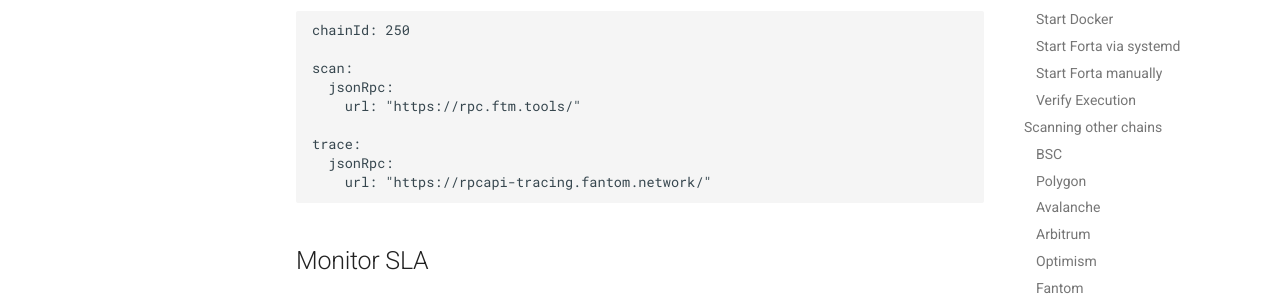
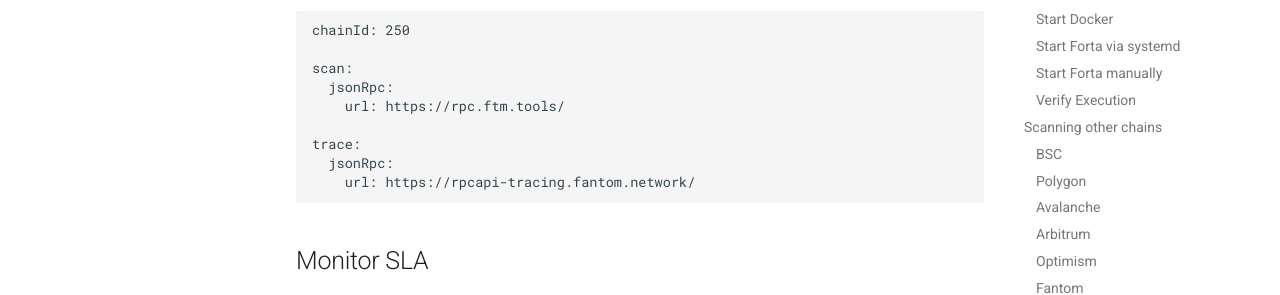
Before and after one commit to forta-network/docs, an MkDocs documentation site: the page built from docs/scanner-quickstart.md, in a window 1280 px wide and 900 px high, scrolled down 8781 px. Shown: the part 512-807 px from the top of the window. Built offline with MkDocs 1.6.1 and Material for MkDocs 9.7.7, drawn with Linux system fonts in a browser that asks for light colours.

Commit message:
remove quotes

````diff
--- a/docs/scanner-quickstart.md
+++ b/docs/scanner-quickstart.md
@@ -367,11 +367,11 @@ chainId: 250
 
 scan:
   jsonRpc:
-    url: "https://rpc.ftm.tools/"
+    url: https://rpc.ftm.tools/
 
 trace:
   jsonRpc:
-    url: "https://rpcapi-tracing.fantom.network/"
+    url: https://rpcapi-tracing.fantom.network/
 ```
 
 ## Monitor SLA
````
